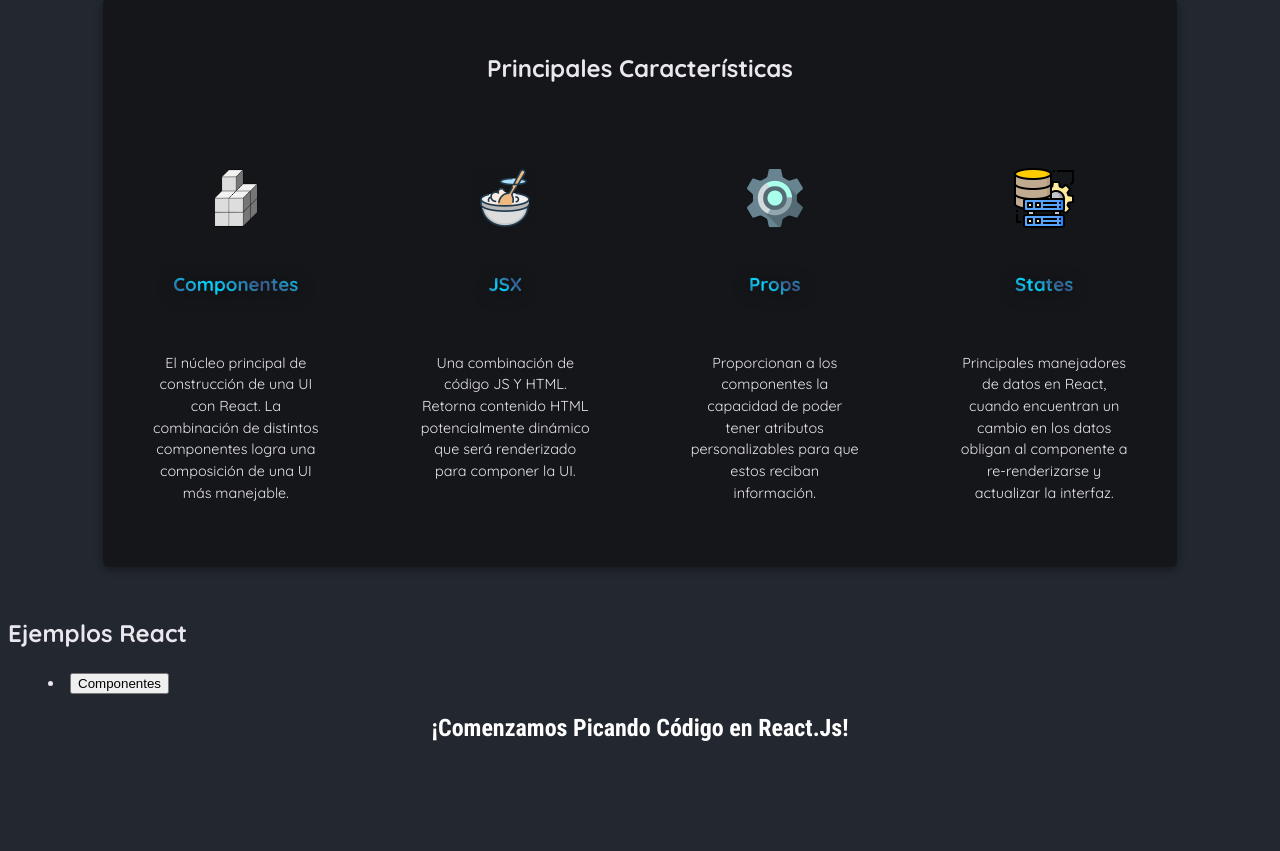
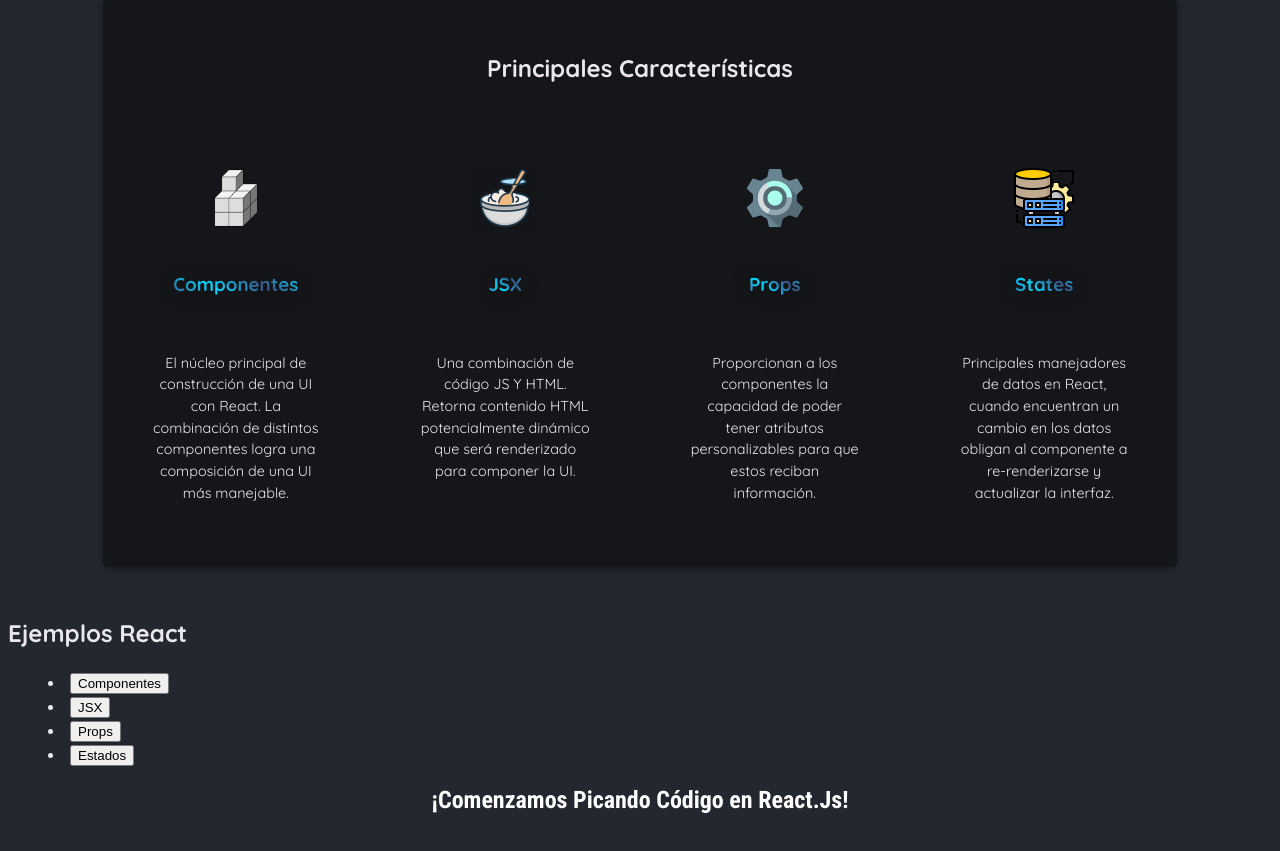
Before and after one commit to FreddyOrlandoFL/First_React_Project, a React (Vite) app: page / in a window 1280 px wide. Shown: the part 337-1188 px from the top of the page. Built offline with nearby package versions, Linux system fonts and the light colour scheme.

Commit message:
Componente TabButton
Componente TabButton

```diff
--- a/src/App.jsx
+++ b/src/App.jsx
@@ -20,7 +20,10 @@ function App() {
       <section id="reactExamples">
         <h2>Ejemplos React</h2>
         <menu>
-          <TabButton label="atributo">Componentes</TabButton>
+          <TabButton label="atributo-1">Componentes</TabButton>
+          <TabButton label="atributo-2">JSX</TabButton>
+          <TabButton label="atributo-3">Props</TabButton>
+          <TabButton label="atributo-4">Estados</TabButton>
         </menu>
       </section>
       <Main/>
```
